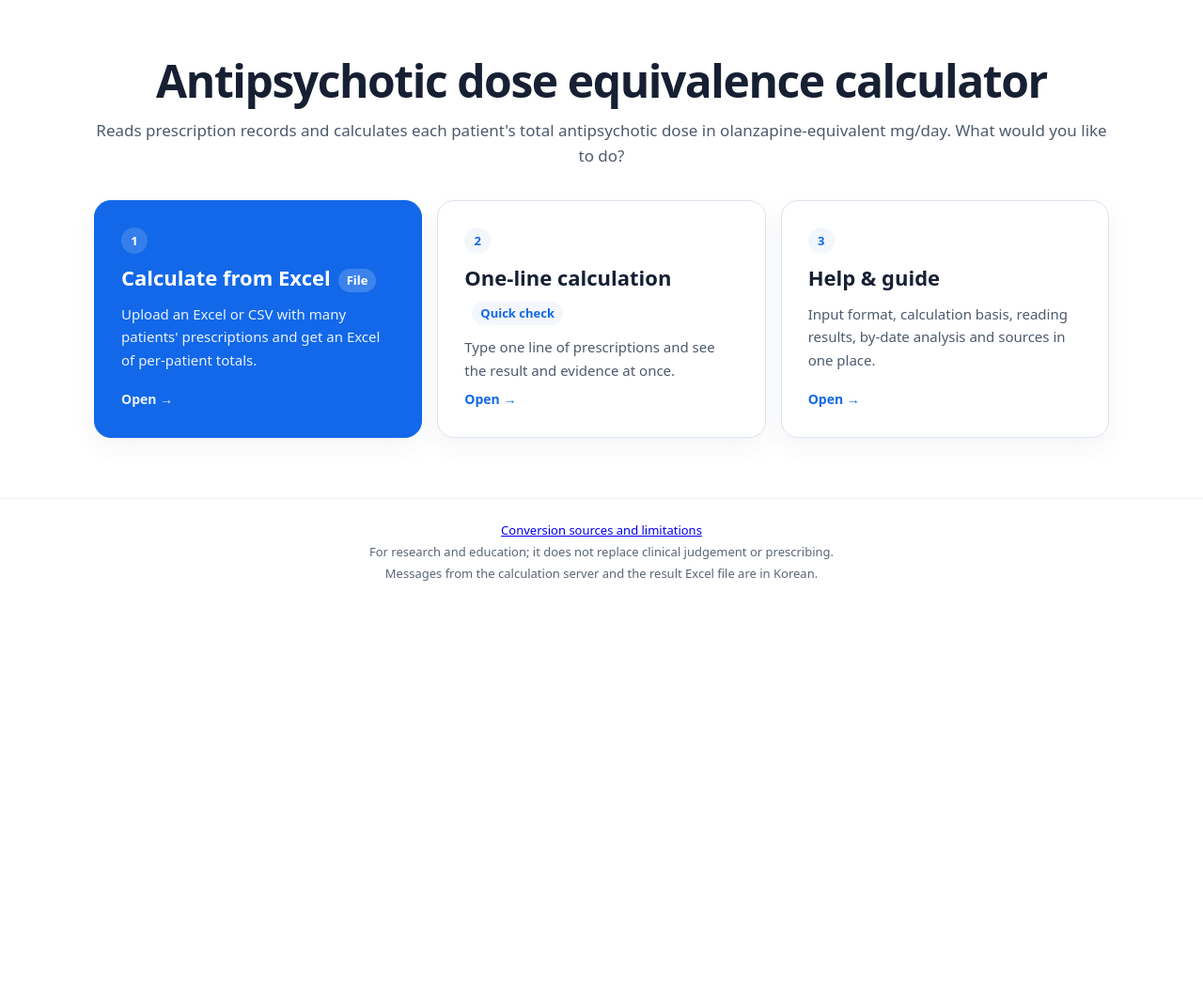
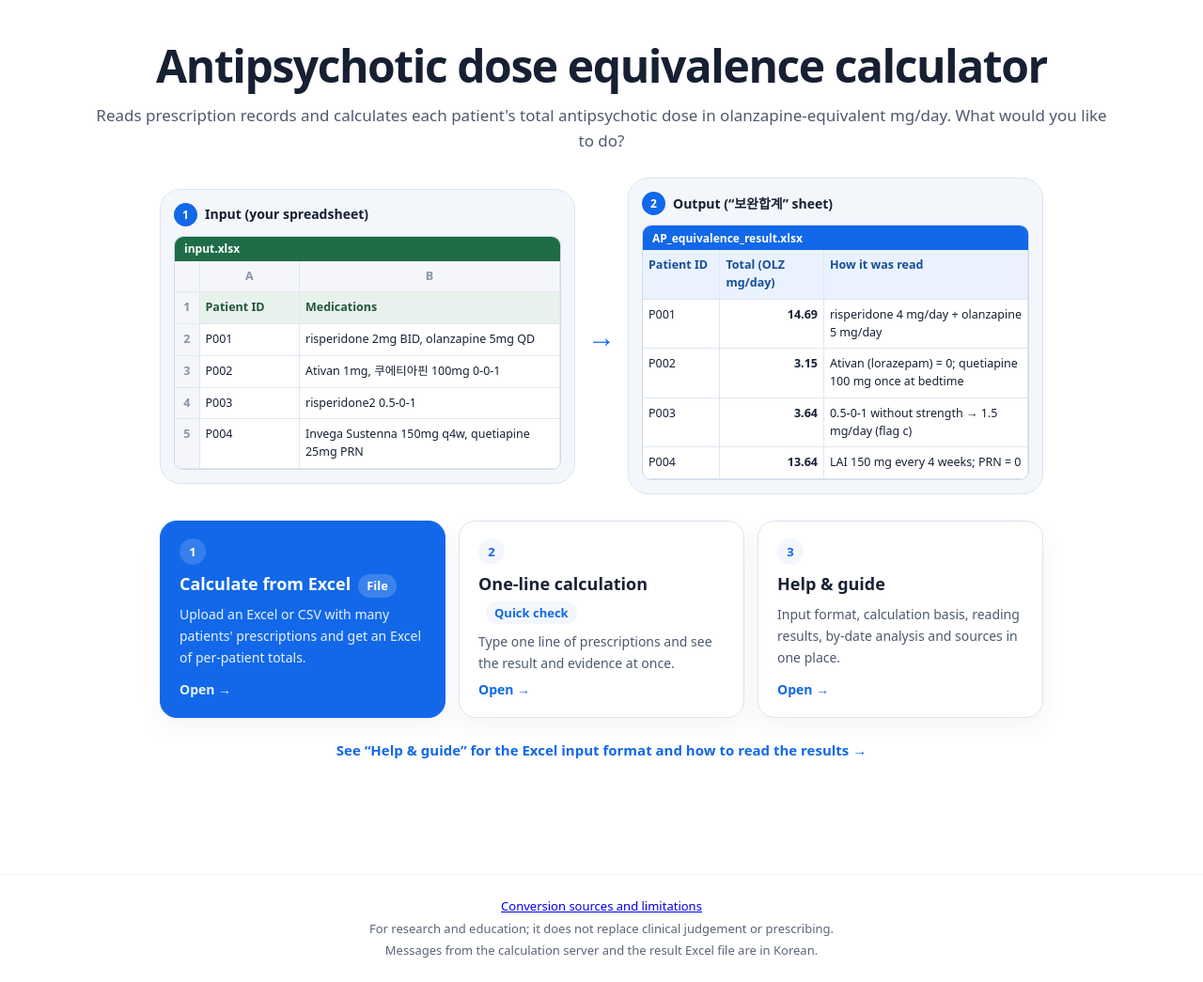
Before and after one commit to YeweonJung/ap-equivalence-calculator, a Flask app: page / in a window 1280 px wide. Shown: the part 64-1109 px from the top of the page at 94% size. Before the commit the page ends 682 px from the top, so only its background shows below. Run offline with Flask 3, Linux system fonts and the light colour scheme.

Commit message:
Home: Excel input/output example in the middle, smaller cards, pointer to help, footer below the fold
Co-Authored-By: Claude Opus 5.5 <noreply@anthropic.com>

```diff
--- a/data/candidate_retrieval/integration_manifest.json
+++ b/data/candidate_retrieval/integration_manifest.json
@@ -117,7 +117,7 @@
     "services/validator.py": "a6fafa59fbeede8fcbe22a9f85b5554fa2273aa3b4bca0b7623f96586d8e1208",
     "static/quick_check.js": "7b780ada6462229a353c831d3dcc9bf458b0e1d93ae60d1328ce90bf2ebb5f39",
     "templates/error.html": "1b2b4f6c0539f4a85aa7bd5781a0a554c47da9f1451caf27c5c0ac7db778b5e1",
-    "templates/index.html": "64772e77be9348fa65f1689af2c834e81fcb744a1d63a1ac5e3bd062c6d73ee4",
+    "templates/index.html": "0977a12d1d8fd4a665b3422d26d0beca72c8254d1e44d9c90f1578cc2ec6b9e3",
     "templates/results.html": "e3b0c44298fc1c149afbf4c8996fb92427ae41e4649b934ca495991b7852b855",
     "tests/annotated_equivalence_cases.csv": "2303b146c02bc36243bd4866b3ada189fa5ae081f8ae5e4ebedaeae4baba7cfa",
     "tests/conftest.py": "8659c4f6af34a32f61ecc29774fd873cf628e7e0828ce9ff04773418357a6cc6",
--- a/static/i18n.js
+++ b/static/i18n.js
@@ -9,6 +9,7 @@
   var D = {};
 
   D.en = {
+    home_note: "See “Help & guide” for the Excel input format and how to read the results →",
     nav_help: "Help & guide",
     cd_help: "Input format, calculation basis, reading results, by-date analysis and sources in one place.",
     tag_file: "File",
@@ -233,6 +234,7 @@
   };
 
   D.ja = {
+    home_note: "Excelの入力方法と結果の見方は「使い方」をご覧ください →",
     nav_help: "使い方",
     cd_help: "入力方法、計算の基準、結果の見方、処方日別の分析、換算の根拠をまとめています。",
     tag_file: "ファイル",
@@ -457,6 +459,7 @@
   };
 
   D.zh = {
+    home_note: "Excel 输入格式和结果阅读方法请查看“使用说明” →",
     nav_help: "使用说明",
     cd_help: "汇集了输入格式、计算基准、阅读结果、按处方日期分析和换算依据。",
     tag_file: "文件",
@@ -681,6 +684,7 @@
   };
 
   D.fr = {
+    home_note: "Le format d'entrée Excel et la lecture des résultats sont dans « Mode d'emploi » →",
     nav_help: "Mode d'emploi",
     cd_help: "Format d'entrée, base de calcul, lecture des résultats, analyse par date et sources, réunis au même endroit.",
     tag_file: "Fichier",
@@ -905,6 +909,7 @@
   };
 
   D.ar = {
+    home_note: "← راجع «دليل الاستخدام» لتنسيق إدخال Excel وقراءة النتائج",
     nav_help: "دليل الاستخدام",
     cd_help: "تنسيق الإدخال وأساس الحساب وقراءة النتائج والتحليل حسب التاريخ والمصادر في مكان واحد.",
     tag_file: "ملف",
--- a/templates/index.html
+++ b/templates/index.html
@@ -98,6 +98,10 @@
     .back-link{margin:0 0 10px;font-size:15px}.back-link a{color:var(--blue);font-weight:700;text-decoration:none}
     .help-grid{grid-template-columns:repeat(3,minmax(0,1fr))}
     @media(max-width:760px){.help-grid{grid-template-columns:1fr}.home-grid.three{grid-template-columns:1fr}.home-grid.three .home-card{min-height:0}}
+    .home{min-height:calc(100vh - 65px);padding:40px 0 120px}.home .title{margin-bottom:26px}
+    .home-example{max-width:940px;margin:0 auto 28px}.home-example .panel{padding:14px;min-height:0}.home-example .panel-label{margin-bottom:10px;font-size:14px}.home-example .xl{font-size:12.5px}.home-example .xl th,.home-example .xl td{padding:7px 6px}
+    .home-grid.three{max-width:940px;margin:0 auto;gap:14px}.home-grid.three .home-card{padding:18px 20px;min-height:0;gap:6px}.home-grid.three .home-card b{font-size:18px}.home-grid.three .card-desc{font-size:14px}
+    .home-note{text-align:center;margin:22px 0 0;font-size:15px}.home-note a{color:var(--blue);font-weight:700;text-decoration:none}
   </style>
 </head>
 <body>
@@ -111,11 +115,36 @@
     </div></nav>
     <section class="home view" id="view-home" data-view="home"><div class="wrap">
         <div class="title"><h1 data-i18n="home_title">항정신병약 등가용량 계산기</h1><p data-i18n="home_sub">처방 기록을 읽어 환자별 총 항정신병약 용량을 olanzapine 기준 mg/일로 계산합니다. 무엇을 하시겠어요?</p></div>
+        <div class="home-example" aria-label="엑셀 입력·결과 예시">
+          <div class="flow">
+            <div class="panel"><div class="panel-label"><span class="number">1</span><span data-i18n="howto_in">입력 (내 엑셀)</span></div>
+              <figure class="xl" aria-label="입력 예시 표" style="margin:0"><div class="xl-bar">input.xlsx</div>
+                <table><colgroup><col style="width:26px"><col style="width:26%"><col></colgroup>
+                  <tr><td class="col"></td><td class="col">A</td><td class="col">B</td></tr>
+                  <tr><td class="rn">1</td><th data-i18n="col_id">환자 ID</th><th data-i18n="col_med">약물 처방</th></tr>
+                  <tr><td class="rn">2</td><td>P001</td><td>risperidone 2mg BID, olanzapine 5mg QD</td></tr>
+                  <tr><td class="rn">3</td><td>P002</td><td>Ativan 1mg, 쿠에티아핀 100mg 0-0-1</td></tr>
+                  <tr><td class="rn">4</td><td>P003</td><td>risperidone2 0.5-0-1</td></tr>
+                  <tr><td class="rn">5</td><td>P004</td><td>Invega Sustenna 150mg q4w, quetiapine 25mg PRN</td></tr>
+                </table></figure></div>
+            <div class="arrow" aria-hidden="true">→</div>
+            <div class="panel"><div class="panel-label"><span class="number">2</span><span data-i18n="howto_out">결과 (보완합계 시트)</span></div>
+              <figure class="xl out" aria-label="결과 예시 표" style="margin:0"><div class="xl-bar blue">AP_equivalence_result.xlsx</div>
+                <table><colgroup><col style="width:20%"><col style="width:27%"><col></colgroup>
+                  <tr><th data-i18n="col_id">환자 ID</th><th data-i18n="col_total">총합 (OLZ mg/일)</th><th data-i18n="col_basis">읽은 방법</th></tr>
+                  <tr><td>P001</td><td class="num">14.69</td><td data-i18n="ex1">risperidone 4 mg/일 + olanzapine 5 mg/일</td></tr>
+                  <tr><td>P002</td><td class="num">3.15</td><td data-i18n="ex2">Ativan(lorazepam) = 0, 쿠에티아핀 100 mg 취침 1회</td></tr>
+                  <tr><td>P003</td><td class="num">3.64</td><td data-i18n="ex3">함량 없는 0.5-0-1 → 1.5 mg/일 (확인 표시 c)</td></tr>
+                  <tr><td>P004</td><td class="num">13.64</td><td data-i18n="ex4">LAI 150 mg 4주 간격, PRN = 0</td></tr>
+                </table></figure></div>
+          </div>
+        </div>
         <div class="home-grid three">
           <a class="home-card primary" href="#upload"><span class="card-no">1</span><b><span data-i18n="nav_upload">엑셀로 계산</span><i class="card-tag" data-i18n="tag_file">파일</i></b><span class="card-desc" data-i18n="cd_upload">여러 환자의 처방이 담긴 Excel·CSV를 올리면 환자별 합계 Excel을 받습니다.</span><em data-i18n="card_go">들어가기 →</em></a>
           <a class="home-card" href="#quick"><span class="card-no">2</span><b><span data-i18n="nav_quick">한 줄 계산</span><i class="card-tag" data-i18n="tag_quick">빠르게 확인</i></b><span class="card-desc" data-i18n="cd_quick">처방 한 줄을 입력하면 바로 결과와 근거를 보여줍니다.</span><em data-i18n="card_go">들어가기 →</em></a>
           <a class="home-card" href="#help"><span class="card-no">3</span><b><span data-i18n="nav_help">사용 안내</span></b><span class="card-desc" data-i18n="cd_help">입력 방법, 계산 기준, 결과 읽는 법, 날짜별 분석, 환산 근거를 모아 두었습니다.</span><em data-i18n="card_go">들어가기 →</em></a>
         </div>
+        <p class="home-note"><a href="#help" data-i18n="home_note">엑셀 입력 방법과 결과 읽는 법은 ‘사용 안내’에서 확인하세요 →</a></p>
     </div></section>
     <section class="main view" id="view-upload" data-view="upload" hidden><div class="wrap">
         <div class="title"><h1 data-i18n="title">처방 엑셀을 올리면<br>환자별 등가용량 합계가 나옵니다</h1><p data-i18n="subtitle">약물명·용량·복용 횟수를 읽어 olanzapine 기준 mg/day로 계산합니다.</p></div>
```
